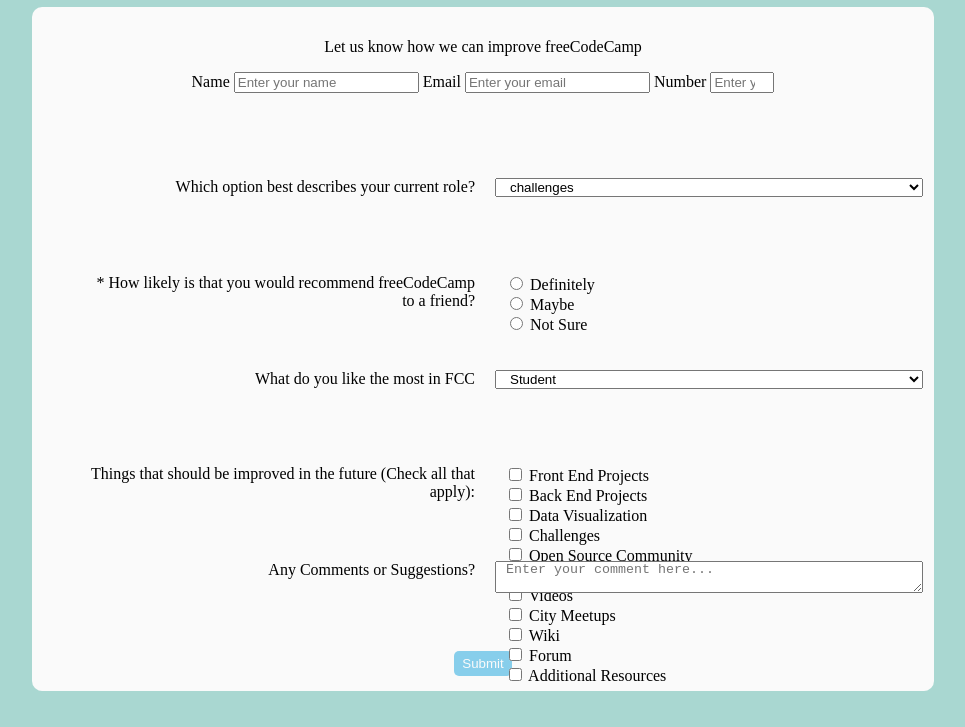
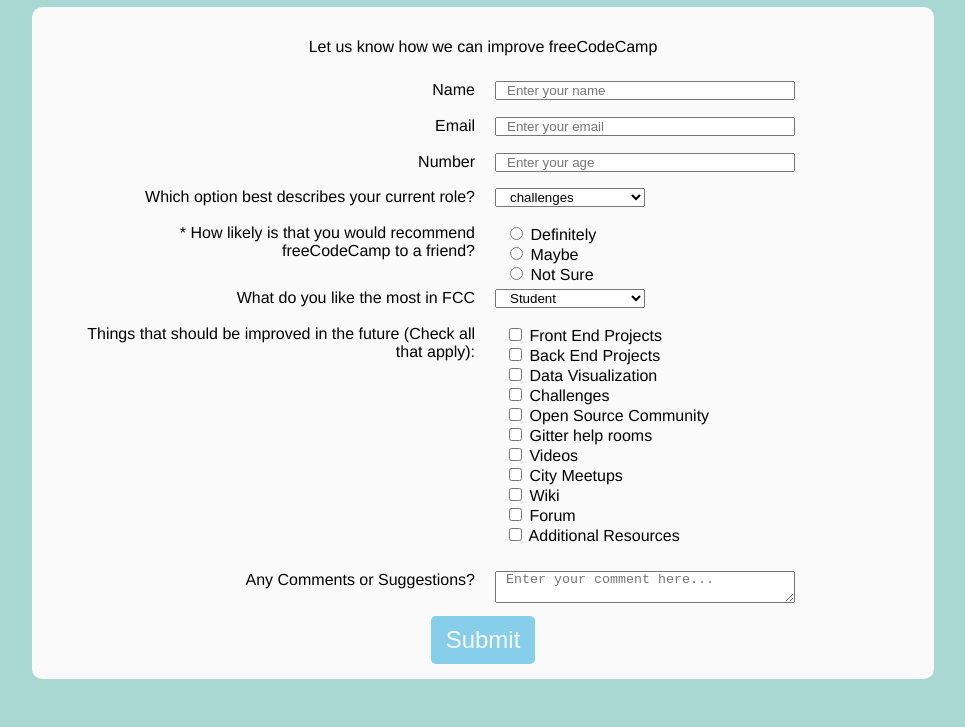
Before and after one commit to uryelah/project3, a plain HTML site: page index.html in a window 1280 px wide. Shown: the part 73-800 px from the top of the page, without its empty margins (157-1122 px from the left). Drawn offline with Linux system fonts and the light colour scheme.

Commit message:
fixed alignment

```diff
--- a/css/style.css
+++ b/css/style.css
@@ -3,6 +3,8 @@ body{
     margin: 0;
     background-color: #a9d7d1;
     text-align: center;
+    font-family: 'Raleway', Helvetica, sans-serif;
+    font-size: 16px;
 }
 
 .form-area{
@@ -17,8 +19,10 @@ body{
     border: none;
     box-shadow: none;
     border-radius: 5px;
-    padding: 5px 8px;
+    padding: 10px 15px;
     background-color: skyblue;
+    font-size: 1.5rem;
+    margin-top: 15px;
     color: rgb(250, 250, 250);
 }
 
@@ -26,7 +30,12 @@ fieldset {
     border: none;
     width: 100%;
     position: relative;
-    margin: 80px 0;
+    margin: 20px 0;
+    display: flex;
+}
+
+#comments{
+    resize: vertical;
 }
 
 legend {
@@ -38,13 +47,25 @@ legend {
     text-align: right;
 }
 
+#checkbox-list{
+    min-height: 210px;
+}
+
 .field {
     box-sizing: border-box;
     padding: 0 10px;
-    width: 50%;
+    width: 300px;
     position: absolute;
-    right: 0;
+    left: 50%;
     display: flex;
     flex-direction: column;
     text-align: left;
 }
+
+.radio{
+    min-height: 30px;
+}
+
+.dropdown{
+    width: 150px;
+}
--- a/index.html
+++ b/index.html
@@ -12,16 +12,29 @@
       <p id="description">Let us know how we can improve freeCodeCamp
       </p>
       <form id="survey-form">
-        <label id="name-label" for="name" >Name</label>
-        <input type="text" id="name" placeholder="Enter your name" required>
-        <label id="email-label" for="email" >Email</label>
-        <input type="email" id="email" placeholder="Enter your email" required>
-        <label id="number-label" for="number" >Number</label>
-        <input type="number" id="number" min=0 max=130 placeholder="Enter your age">
+        <fieldset>
+          <legend>
+            <label id="name-label" for="name" >Name</label>
+          </legend>
+          <input class="field" type="text" id="name" placeholder="Enter your name" required>
+        </fieldset>
+        <fieldset>
+          <legend>
+            <label id="email-label" for="email" >Email</label>
+          </legend>
+          <input class="field" type="email" id="email" placeholder="Enter your email" required>
+        </fieldset>
+        <fieldset>
+          <legend>
+            <label id="number-label" for="number" >Number</label>
+          </legend>
+          <input class="field" type="number" id="number" min=0 max=130 placeholder="Enter your age">
+        </fieldset>
+
 
         <fieldset>
           <legend>Which option best describes your current role?</legend>
-        <select id="dropdown" class="field">
+        <select id="dropdown" class="field dropdown">
           <option value="challenges">challenges</option>
           <option value="full-time-job">Full Time Job</option>
           <option value="full-time-learner">Full Time Learner</option>
@@ -30,7 +43,7 @@
         </select>
         </fieldset>
 
-        <fieldset>
+        <fieldset class="radio">
             <legend>* How likely is that you would recommend freeCodeCamp to a friend?</legend>
           <div class="field">
           <label for="definitely">
@@ -47,15 +60,14 @@
 
         <fieldset>
             <legend>What do you like the most in FCC</legend>
-        <select id="dropdown-2" class="field">
+        <select id="dropdown-2" class="field dropdown">
           <option value="student">Student</option>
           <option value="projects">Projects</option>
           <option value="community">Community</option>
           <option value="open-source">Open source</option>
         </select>
         </fieldset>
-
-        <fieldset>
+        <fieldset id="checkbox-list">
             <legend>Things that should be improved in the future
             (Check all that apply):</legend>
             <div class="field">
```
